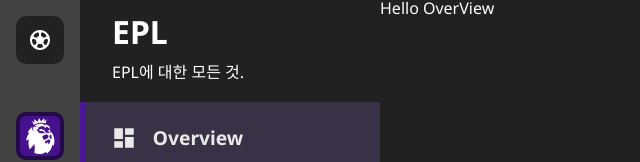
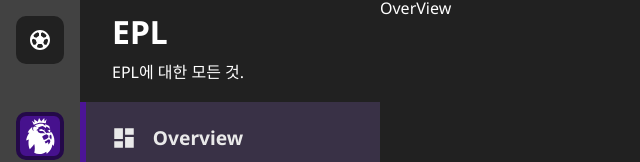
Before and after one commit to osh6006/football5, a React (Vite) app: page /epl/overview in a window 1280 px wide. Shown: the top 162 px of the page, without its empty margins (0-640 px from the left). Built offline with nearby package versions, Linux system fonts and the light colour scheme.

Commit message:
OverView 페이지 추가

```diff
--- a/src/main.tsx
+++ b/src/main.tsx
@@ -9,6 +9,7 @@
 import Epl from "./pages/Epl";
 import Root from "./pages/Root";
 import Error from "./pages/Error";
+import OverView from "./pages/OverView";
 
 const router = createBrowserRouter([
   {
@@ -23,7 +24,7 @@
         children: [
           {
             path: "overview",
-            element: <div>Hello OverView</div>,
+            element: <OverView />,
           },
           {
             path: "rank",
--- /dev/null
+++ b/src/pages/OverView.tsx
@@ -0,0 +1,3 @@
+export default function OverView() {
+  return <div>OverView</div>;
+}
```
